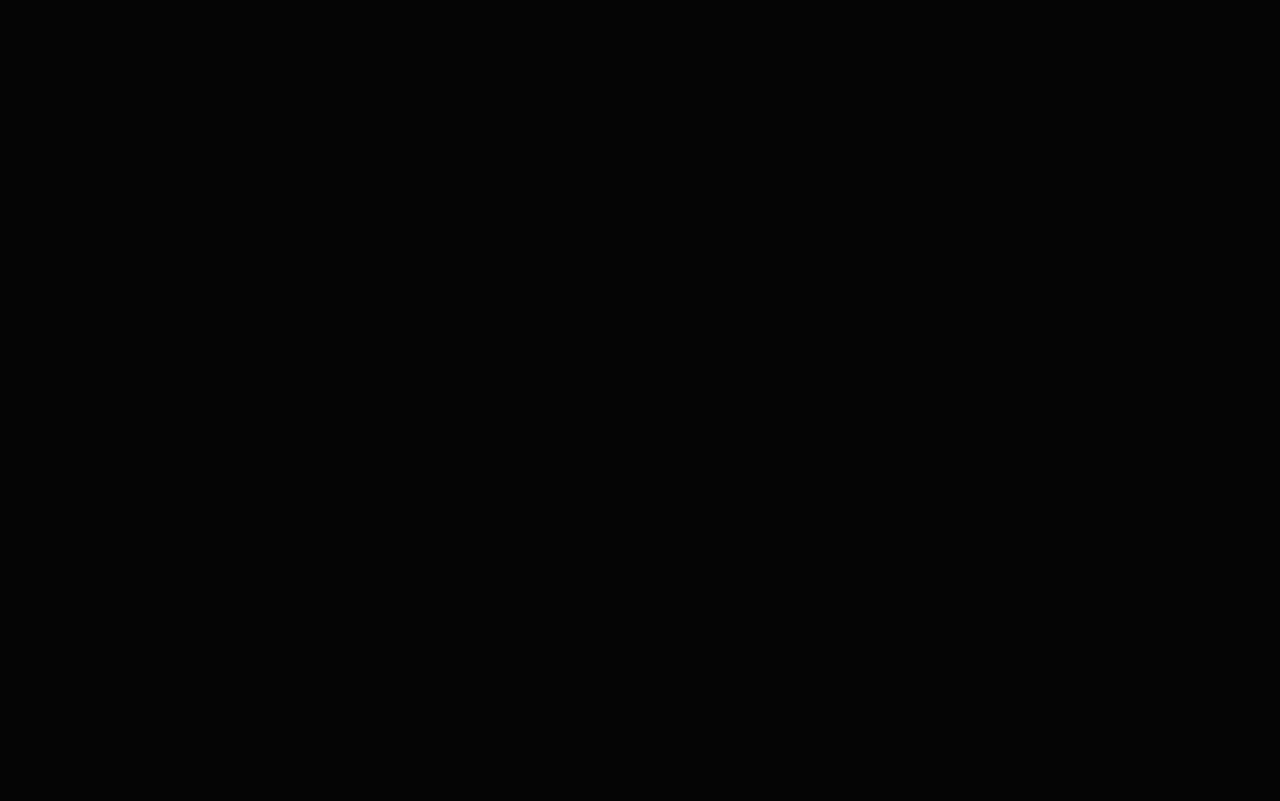
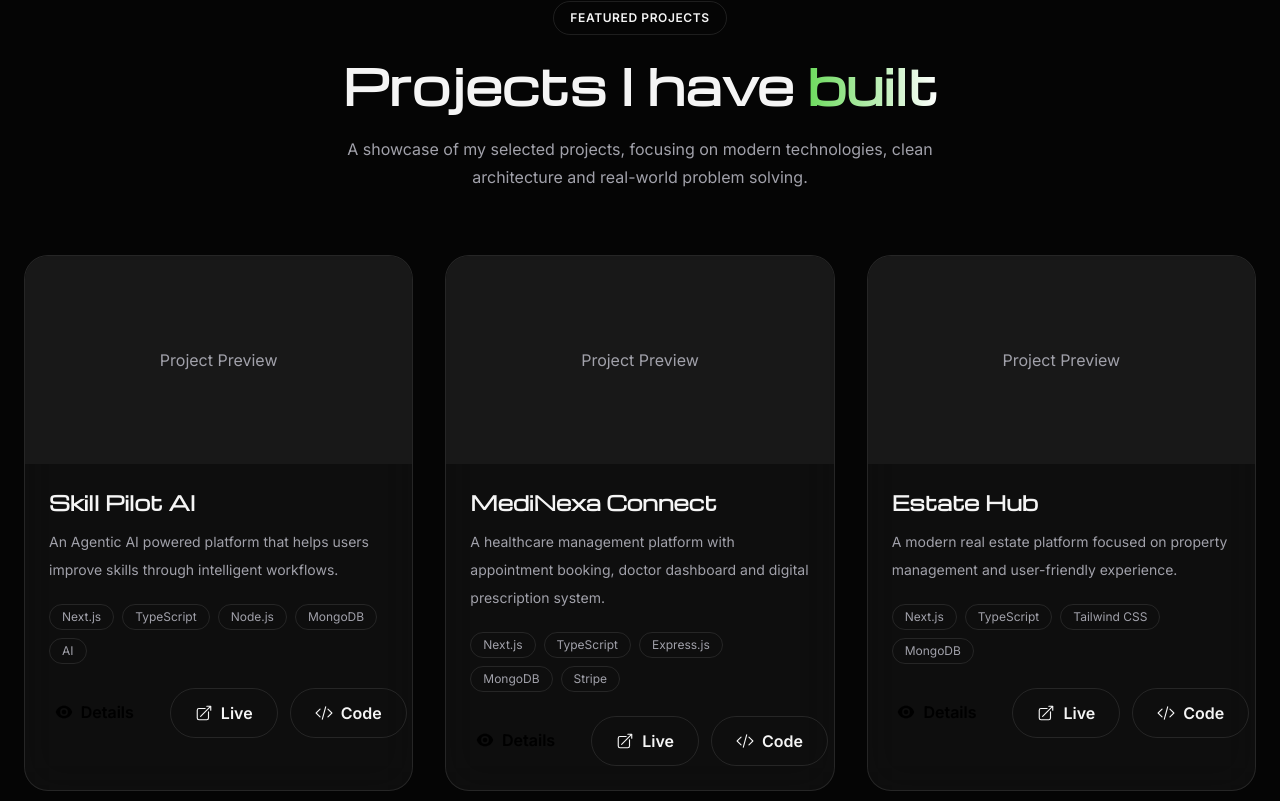
Before and after one commit to HasanMohammodZakaria/personal-portfolio, a Next.js app: page / in a window 1280 px wide. Shown: the part 1799-2600 px from the top of the page. Before the commit the page ends 1805 px from the top, so only its background shows below. Built offline with nearby package versions, Linux system fonts and the light colour scheme.

Commit message:
create features projects section

```diff
--- a/src/app/page.tsx
+++ b/src/app/page.tsx
@@ -1,4 +1,5 @@
 import About from "@/components/home/About";
+import FeaturedProjects from "@/components/home/FeaturedProjects";
 import Hero from "@/components/home/Hero";
 
 
@@ -7,6 +8,7 @@ export default function Home() {
     <div>
       <Hero />
       <About />
+      <FeaturedProjects />
     </div>
   );
 }
--- /dev/null
+++ b/src/components/home/FeaturedProjects.tsx
@@ -0,0 +1,453 @@
+"use client";
+
+
+import Image from "next/image";
+
+import Link from "next/link";
+
+
+import {
+  motion,
+} from "framer-motion";
+
+
+import {
+  HiArrowTopRightOnSquare,
+  HiCodeBracket,
+  HiEye,
+} from "react-icons/hi2";
+
+
+import SectionHeading from "@/components/ui/SectionHeading";
+
+import GlassCard from "@/components/ui/GlassCard";
+
+import AnimatedButton from "@/components/ui/AnimatedButton";
+
+
+import {
+  projects,
+  type Project,
+} from "@/data/projects";
+
+
+
+export default function FeaturedProjects(){
+
+
+  return (
+
+    <section
+
+      id="projects"
+
+      className="
+        section-padding
+      "
+
+    >
+
+
+      <div
+
+        className="
+          mx-auto
+          max-w-7xl
+          px-6
+        "
+
+      >
+
+
+        <SectionHeading
+
+          badge="Featured Projects"
+
+          title="Projects I have"
+
+          highlight="built"
+
+          description="
+            A showcase of my selected projects,
+            focusing on modern technologies,
+            clean architecture and real-world
+            problem solving.
+          "
+
+        />
+
+
+
+        <div
+
+          className="
+            mt-16
+            grid
+            gap-8
+            md:grid-cols-2
+            lg:grid-cols-3
+          "
+
+        >
+
+
+          {
+            projects.map(
+
+              (
+                project: Project,
+                index:number
+
+              )=>(
+
+
+                <motion.div
+
+                  key={project.slug}
+
+
+                  initial={{
+                    opacity:0,
+                    y:40,
+                  }}
+
+
+                  whileInView={{
+                    opacity:1,
+                    y:0,
+                  }}
+
+
+                  viewport={{
+                    once:true,
+                  }}
+
+
+                  transition={{
+                    duration:.5,
+                    delay:index * .1,
+                  }}
+
+                >
+
+
+
+                  <GlassCard
+
+                    className="
+                      h-full
+                      overflow-hidden
+                    "
+
+                  >
+
+
+
+                    {/* Project Image */}
+
+                    <div
+
+                      className="
+                        relative
+                        h-52
+                        w-full
+                        bg-surface-secondary
+                      "
+
+                    >
+
+                      {
+                        project.image ? (
+
+                          <Image
+
+                            src={project.image}
+
+                            alt={project.title}
+
+                            fill
+
+                            className="
+                              object-cover
+                            "
+
+                          />
+
+                        ) : (
+
+                          <div
+
+                            className="
+                              flex
+                              h-full
+                              items-center
+                              justify-center
+                            "
+
+                          >
+
+                            <span
+
+                              className="
+                                text-muted
+                              "
+
+                            >
+
+                              Project Preview
+
+                            </span>
+
+
+                          </div>
+
+                        )
+                      }
+
+
+                    </div>
+
+
+
+
+
+                    <div
+
+                      className="
+                        p-6
+                      "
+
+                    >
+
+
+
+                      <h3
+
+                        className="
+                          text-xl
+                          font-semibold
+                        "
+
+                      >
+
+                        {project.title}
+
+                      </h3>
+
+
+
+
+                      <p
+
+                        className="
+                          mt-3
+                          text-sm
+                          leading-7
+                          text-muted
+                        "
+
+                      >
+
+                        {project.description}
+
+                      </p>
+
+
+
+
+
+                      {/* Technology */}
+
+                      <div
+
+                        className="
+                          mt-5
+                          flex
+                          flex-wrap
+                          gap-2
+                        "
+
+                      >
+
+                        {
+                          project.technologies.map(
+
+                            (
+                              tech:string
+
+                            )=>(
+
+                              <span
+
+                                key={tech}
+
+                                className="
+                                  rounded-full
+                                  border
+                                  border-default
+                                  px-3
+                                  py-1
+                                  text-xs
+                                  text-muted
+                                "
+
+                              >
+
+                                {tech}
+
+                              </span>
+
+                            )
+
+                          )
+                        }
+
+                      </div>
+
+
+
+
+
+
+
+{/* Actions */}
+
+<div
+  className="
+    mt-6
+    flex
+    w-full
+    justify-center
+    gap-3
+  "
+>
+
+  {/* Details */}
+
+  <Link
+    href={`/projects/${project.slug}`}
+  >
+
+    <AnimatedButton
+      className="
+        flex
+        items-center
+        gap-2
+        whitespace-nowrap
+      "
+    >
+
+      <HiEye size={18} />
+
+      Details
+
+    </AnimatedButton>
+
+  </Link>
+
+
+
+  {/* Live */}
+
+  {
+    project.live && (
+
+      <Link
+        href={project.live}
+        target="_blank"
+        rel="noopener noreferrer"
+      >
+
+        <AnimatedButton
+          className="
+            flex
+            items-center
+            gap-2
+            whitespace-nowrap
+            border
+            border-default
+            bg-transparent
+            text-(--foreground)
+          "
+        >
+
+          <HiArrowTopRightOnSquare size={18} />
+
+          Live
+
+        </AnimatedButton>
+
+      </Link>
+
+    )
+  }
+
+
+
+  {/* Code */}
+
+  {
+    project.github && (
+
+      <Link
+        href={project.github}
+        target="_blank"
+        rel="noopener noreferrer"
+      >
+
+        <AnimatedButton
+          className="
+            flex
+            items-center
+            gap-2
+            whitespace-nowrap
+            border
+            border-default
+            bg-transparent
+            text-(--foreground)
+          "
+        >
+
+          <HiCodeBracket size={18} />
+
+          Code
+
+        </AnimatedButton>
+
+      </Link>
+
+    )
+  }
+
+
+</div>
+
+
+
+                    </div>
+
+
+
+                  </GlassCard>
+
+
+                </motion.div>
+
+
+              )
+
+            )
+          }
+
+
+        </div>
+
+
+      </div>
+
+
+    </section>
+
+  );
+
+}
--- /dev/null
+++ b/src/data/projects.ts
@@ -0,0 +1,94 @@
+export interface Project {
+
+  title: string;
+
+  slug: string;
+
+  description: string;
+
+  image?: string;
+
+  technologies: string[];
+
+  live?: string;
+
+  github?: string;
+
+}
+
+
+
+export const projects: Project[] = [
+
+
+  {
+    title: "Skill Pilot AI",
+
+    slug: "skill-pilot-ai",
+
+    description:
+      "An Agentic AI powered platform that helps users improve skills through intelligent workflows.",
+
+    technologies:[
+      "Next.js",
+      "TypeScript",
+      "Node.js",
+      "MongoDB",
+      "AI",
+    ],
+
+    live:"#",
+
+    github:"#",
+
+  },
+
+
+
+  {
+    title: "MediNexa Connect",
+
+    slug:"medinexa-connect",
+
+    description:
+      "A healthcare management platform with appointment booking, doctor dashboard and digital prescription system.",
+
+    technologies:[
+      "Next.js",
+      "TypeScript",
+      "Express.js",
+      "MongoDB",
+      "Stripe",
+    ],
+
+    live:"#",
+
+    github:"#",
+
+  },
+
+
+
+  {
+    title:"Estate Hub",
+
+    slug:"estate-hub",
+
+    description:
+      "A modern real estate platform focused on property management and user-friendly experience.",
+
+    technologies:[
+      "Next.js",
+      "TypeScript",
+      "Tailwind CSS",
+      "MongoDB",
+    ],
+
+    live:"#",
+
+    github:"#",
+
+  },
+
+
+];
```
